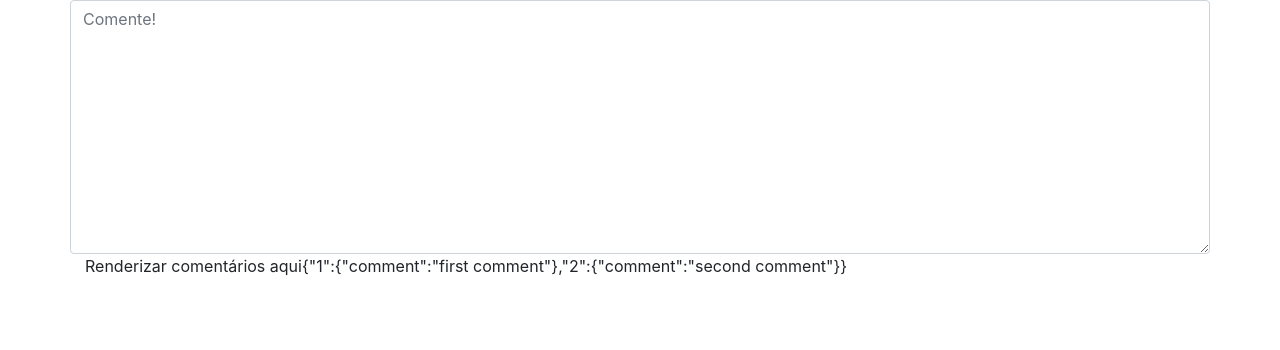
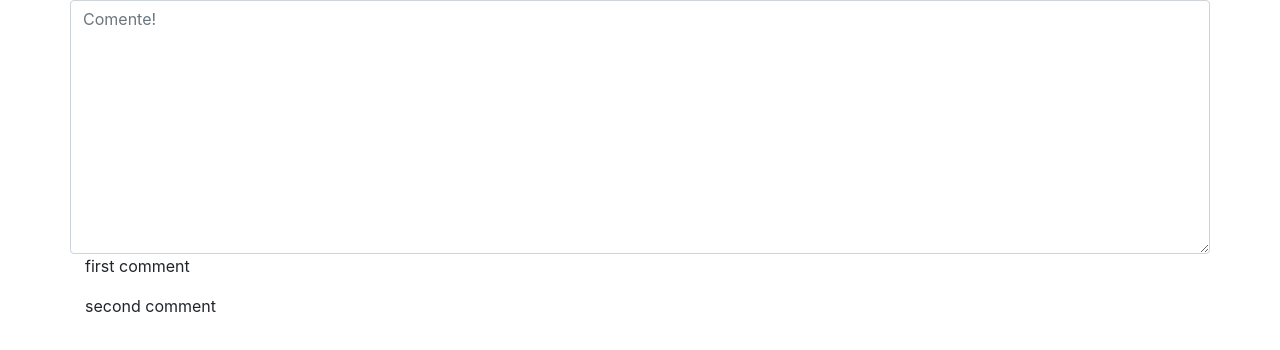
Before and after one commit to antoniomalves/react-app-comentarios, a React (Create React App) app: page / in a window 1280 px wide. Shown: the top 350 px of the page. Built offline with nearby package versions, Linux system fonts and the light colour scheme.

Commit message:
organizando os comentários.

```diff
--- a/src/App.js
+++ b/src/App.js
@@ -24,15 +24,7 @@ class App extends Component {
 
   postNewComment(comment){
 
-    const comments = {
-      ...this.state.comments, comment
-    }
-    const timestamp = Date.now()
-    comments[`comm-${timestamp}`] = comment
 
-    this.setState({
-      comments: comments
-    })
   }
 
   render() {
--- /dev/null
+++ b/src/Comment.js
@@ -0,0 +1,11 @@
+import React, {Component} from 'react'
+
+class Comment extends Component{
+  render(){
+    return(
+      <p className="well">{this.props.comment.comment}</p>
+    )
+  }
+}
+
+export default Comment
--- a/src/Comments.js
+++ b/src/Comments.js
@@ -1,11 +1,19 @@
 import React, {Component} from 'react'
 
+import Comment from './Comment';
+
 class Comments extends Component{
+  renderComment(key, comment){
+    return (
+      <Comment key={key} comment={comment} />
+    )
+  }
   render(){
     return(
       <div>
-        Renderizar comentários aqui
-        {JSON.stringify(this.props.comments)}
+        {Object.keys(this.props.comments).map(key =>
+        this.renderComment(key, this.props.comments[key]))
+        }
       </div>
     )
   }
```
